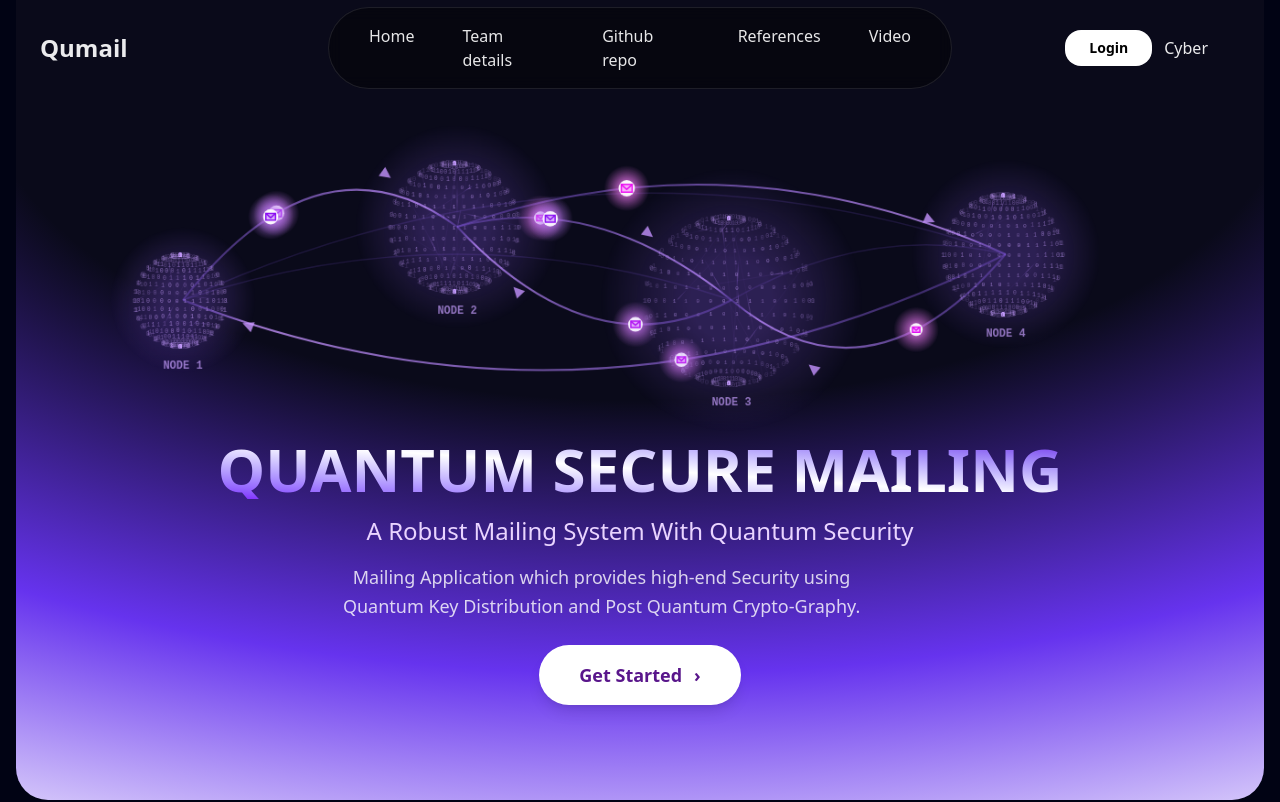
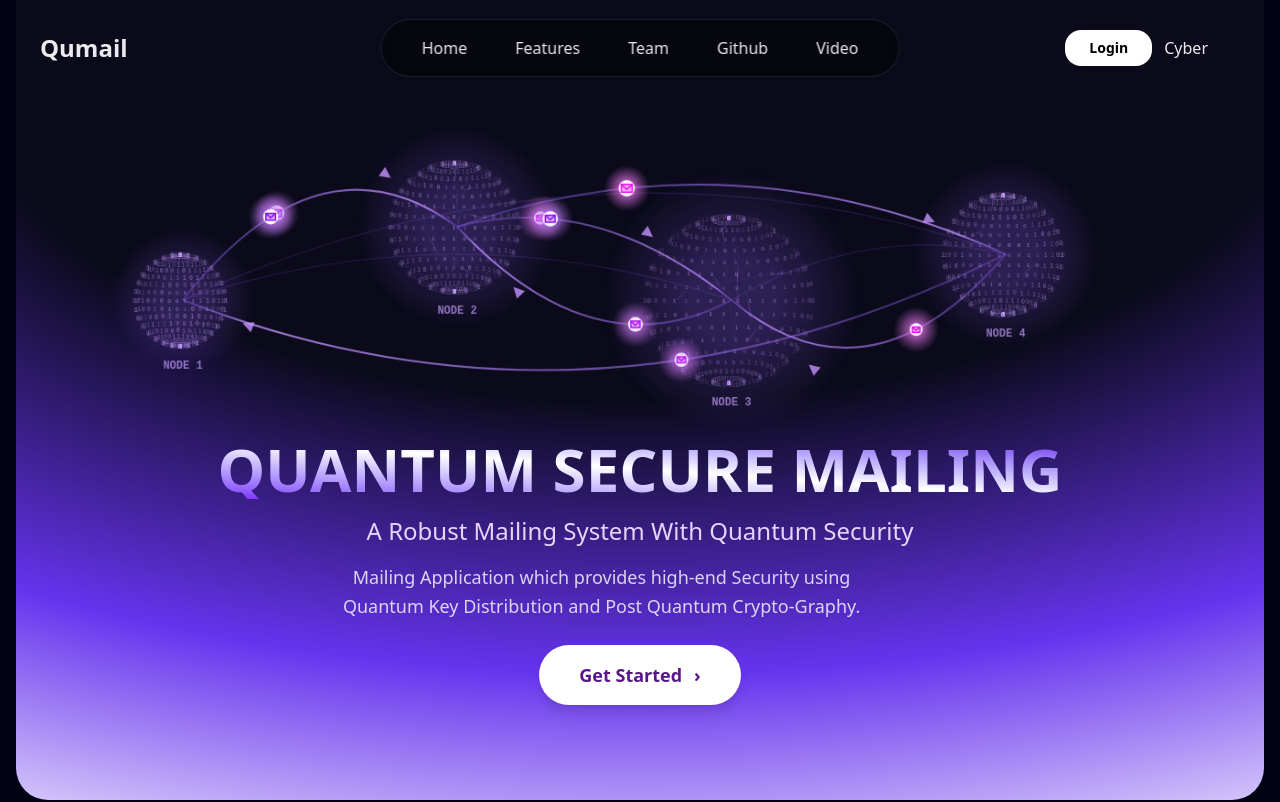
Before and after one commit to BHUSHN1611/simplemail, a React app in the folder frontend/: page /landingpage in a window 1280 px wide. Shown: the top 802 px of the page. Built offline with nearby package versions, Linux system fonts and the light colour scheme; the HTML template or start-up script is replaced by a standard one.

Commit message:
nav updated

```diff
--- a/frontend/src/Components/Navbar.jsx
+++ b/frontend/src/Components/Navbar.jsx
@@ -3,7 +3,7 @@ import React from 'react'
 
 // Navbar Component
 const Navbar = () => {
-  const navItems = ['Home', 'Team details', 'Github repo', 'References' , 'Video'];
+  const navItems = ['Home', 'Features', 'Team', 'Github' , 'Video'];;
 
   return (
     <nav className="flex justify-center">
```
